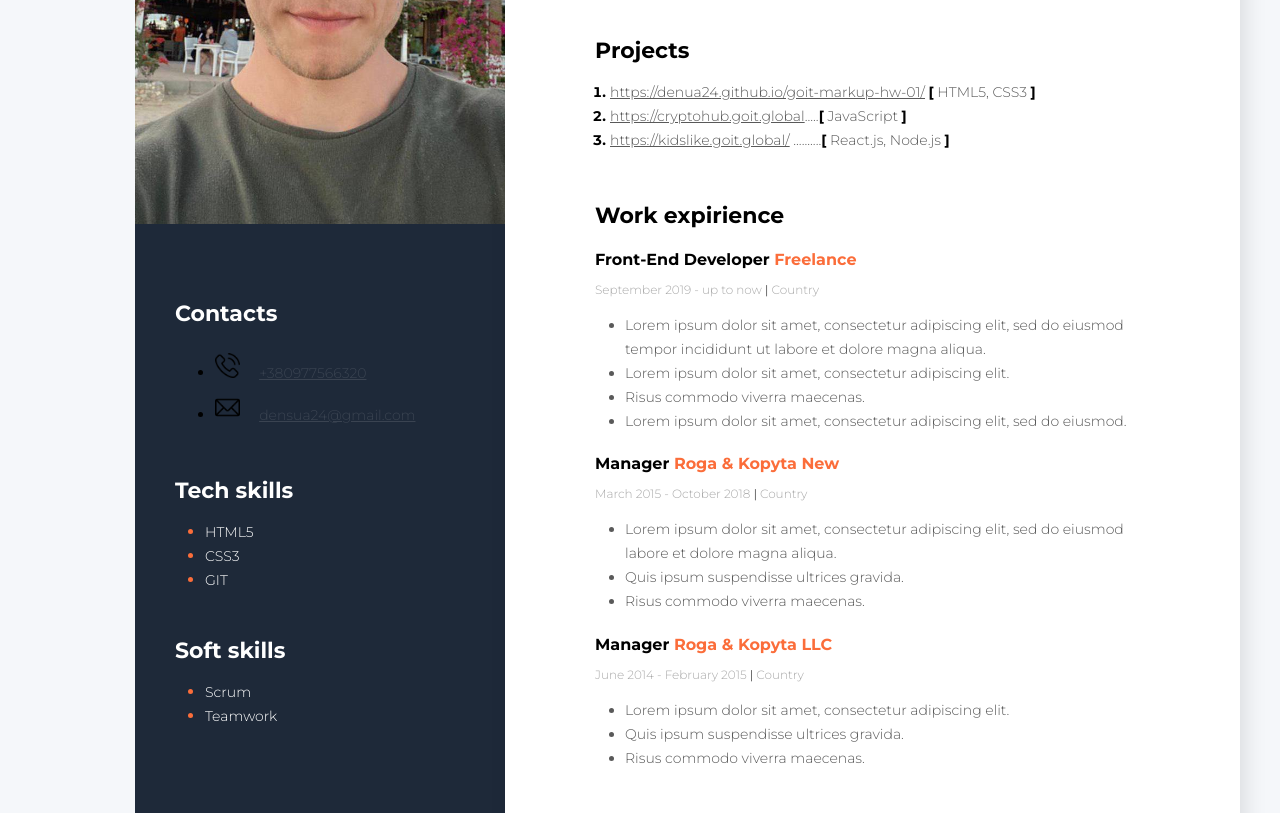
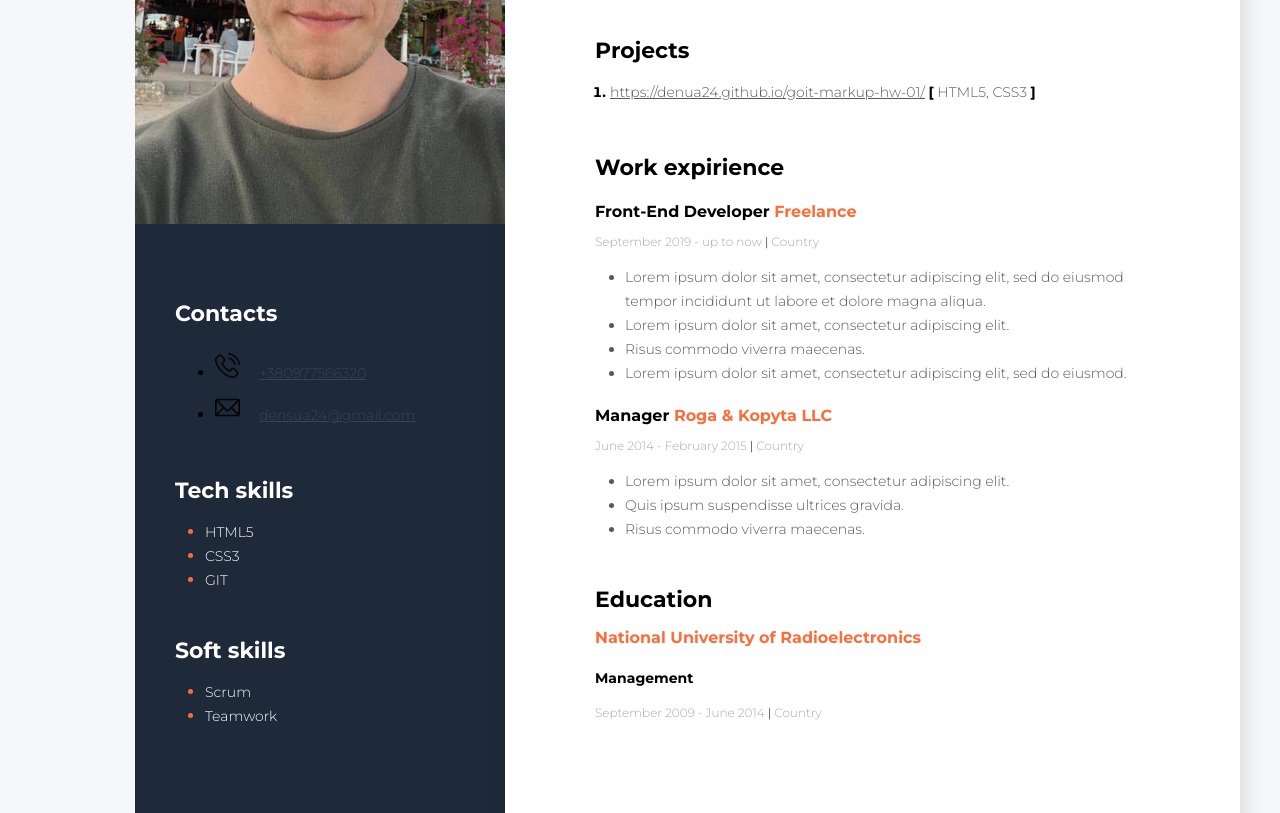
Before and after one commit to denUA24/CV, a plain HTML site: page index.html in a window 1280 px wide. Shown: the part 375-1188 px from the top of the page. Drawn offline with Linux system fonts and the light colour scheme.

Commit message:
Update index.html

```diff
--- a/index.html
+++ b/index.html
@@ -35,18 +35,18 @@
                 </span>
             </li>
 
-            <li class="project-item">
+            <!-- <li class="project-item">
                 <span class="project">
                     <a href="https://cryptohub.goit.global/" class="project-link">https://cryptohub.goit.global</a>.....<span class="project-brecket">[</span> JavaScript <span class="project-brecket">]</span>
              </span>
-            </li>
+            </li> -->
 
-            <li class="project-item">
+            <!-- <li class="project-item">
                 <span class="project">
                      <a href="https://kidslike.goit.global/" class="project-link" >https://kidslike.goit.global/</a>  ..........<span class="project-brecket">[</span> React.js, Node.js <span class="project-brecket">]</span>
                 </span>
 
-            </li>
+            </li> -->
 
         </ol>
       </div>
@@ -66,7 +66,7 @@
 
         </div>
         <!--Company 2-->
-        <div>
+        <!-- <div>
             <h4 class="work-position">Manager <span class="organization">Roga & Kopyta New</span></h4>
             <p class="period">March 2015 - October 2018   <span class="line">|</span>    Country</p>
             <ul class="work-list">
@@ -74,7 +74,7 @@
                 <li class="work-list-item">Quis ipsum suspendisse ultrices gravida.</li>
                 <li class="work-list-item">Risus commodo viverra maecenas.</li>
             </ul>
-        </div>
+        </div> -->
         <!--Company 3-->
         <div>
             <h4 class="work-position">Manager  <span class="organization">Roga & Kopyta LLC</span>  </h4>
```
